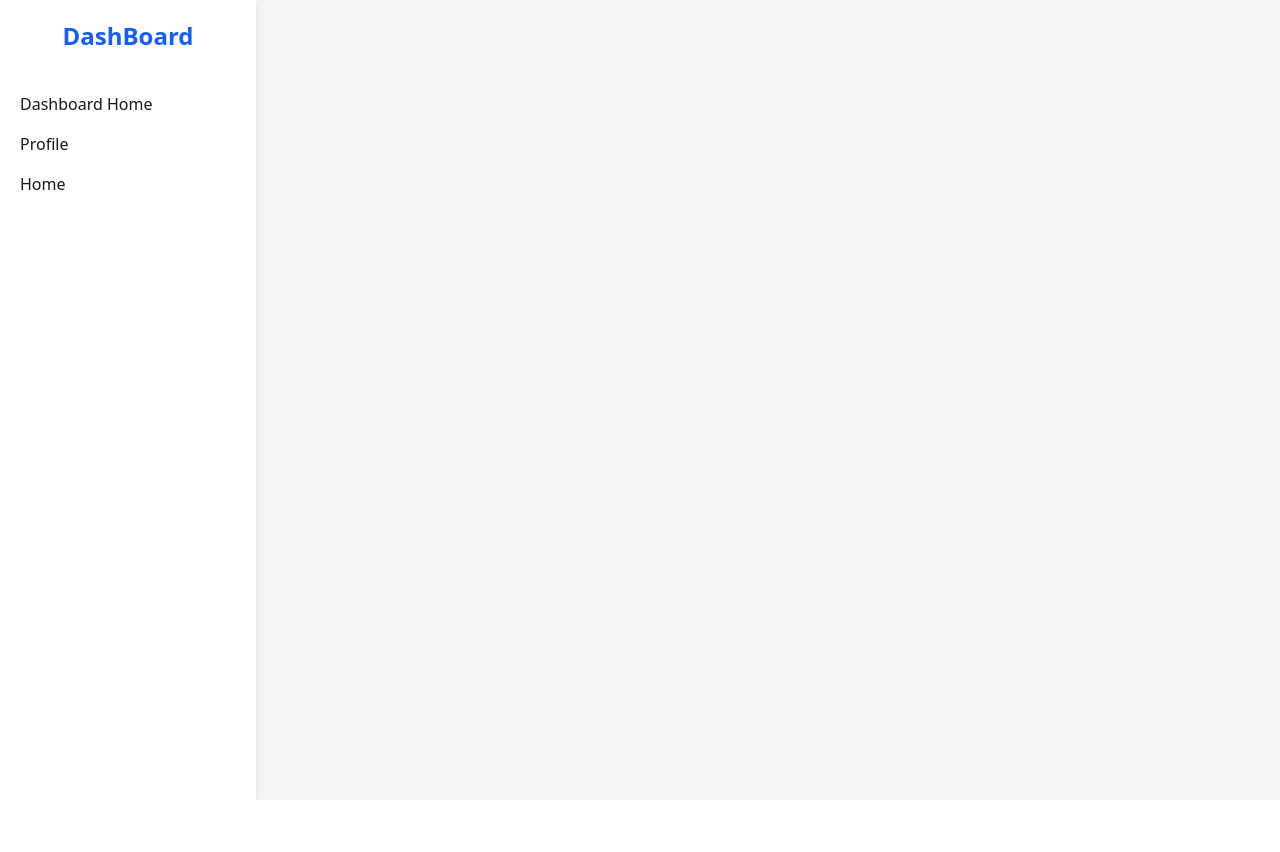
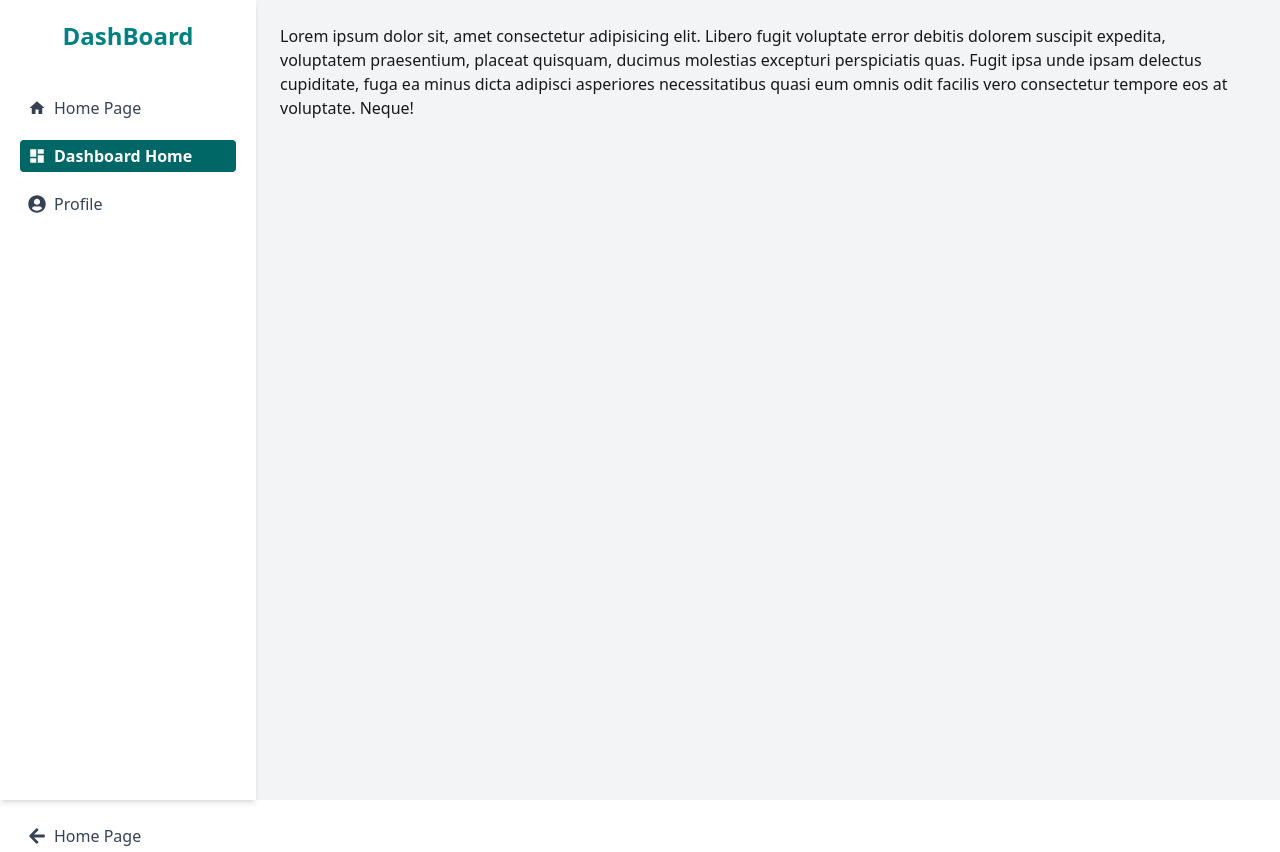
Before and after one commit to mubtasimprime/NewsPaper_MERN, a React (Vite) app: page /dashboard in a window 1280 px wide. Before the commit the page ends 800 px from the top, so only its background shows below. Built offline with nearby package versions, Linux system fonts and the light colour scheme; no server answers; sample sign-in values are in the browser's storage.

Commit message:
Working with Dashboard

```diff
--- a/src/components/DashboardSidebar.jsx
+++ b/src/components/DashboardSidebar.jsx
@@ -1,20 +1,68 @@
-import { Link } from "react-router";
+import { NavLink } from "react-router";
+import { MdDashboard, MdHome } from "react-icons/md";
+import {
+  FaUserCircle,
+  FaUsers,
+  FaNewspaper,
+  FaPlusCircle,
+  FaArrowLeft,
+} from "react-icons/fa";
 
 const DashboardSidebar = ({ userRole }) => {
+  const linkClasses = ({ isActive }) =>
+    `flex items-center gap-2 px-2 py-1 rounded transition
+     ${
+       isActive
+         ? "text-white bg-[#006666] font-semibold"
+         : "text-gray-700 hover:bg-[#004c4c] hover:text-white"
+     }`;
+
   return (
-    <div className="flex flex-col space-y-4">
-      <Link to="/dashboard">Dashboard Home</Link>
-      <Link to="/dashboard/profile">Profile</Link>
-      <Link to="/">Home</Link>
+    <div className="flex flex-col h-full justify-between">
+      {/* top section */}
+      <div className="flex flex-col space-y-4">
+        <NavLink to="/" className={linkClasses}>
+          <MdHome className="text-lg" />
+          Home Page
+        </NavLink>
 
-      {/* Admin-only links */}
-      {userRole === "admin" && (
-        <>
-          <Link to="/dashboard/users">All Users Page</Link>
-          <Link to="/dashboard/articles">All Articles Page</Link>
-          <Link to="/dashboard/add-publisher">Add Publisher Page</Link>
-        </>
-      )}
+        <NavLink to="/dashboard" end className={linkClasses}>
+          <MdDashboard className="text-lg" />
+          Dashboard Home
+        </NavLink>
+
+        <NavLink to="/dashboard/profile" className={linkClasses}>
+          <FaUserCircle className="text-lg" />
+          Profile
+        </NavLink>
+
+        {userRole === "admin" && (
+          <>
+            <NavLink to="/dashboard/users" className={linkClasses}>
+              <FaUsers className="text-lg" />
+              All Users Page
+            </NavLink>
+
+            <NavLink to="/dashboard/articles" className={linkClasses}>
+              <FaNewspaper className="text-lg" />
+              All Articles Page
+            </NavLink>
+
+            <NavLink to="/dashboard/add-publisher" className={linkClasses}>
+              <FaPlusCircle className="text-lg" />
+              Add Publisher Page
+            </NavLink>
+          </>
+        )}
+      </div>
+
+      {/* bottom section – Home Page */}
+      <div className="mt-6">
+        <NavLink to="/" className={linkClasses}>
+          <FaArrowLeft className="text-lg" />
+          Home Page
+        </NavLink>
+      </div>
     </div>
   );
 };
--- a/src/layout/DashboardLayout.jsx
+++ b/src/layout/DashboardLayout.jsx
@@ -2,6 +2,7 @@ import { Outlet } from "react-router";
 import DashboardSidebar from "../components/DashboardSidebar";
 import { useEffect, useState } from "react";
 import useAuth from "../hooks/useAuth";
+import Dashboard from "../pages/Dashboard/DashBoard";
 
 const DashboardLayout = () => {
   const { user } = useAuth();
@@ -19,7 +20,7 @@ const DashboardLayout = () => {
     <div className="min-h-screen flex bg-gray-100">
       {/* Sidebar */}
       <aside className="w-64 bg-white shadow-md p-5 hidden md:block">
-        <div className="text-2xl font-bold mb-10 text-center text-blue-600">
+        <div className="text-2xl font-bold mb-10 text-center text-3">
           DashBoard
         </div>
         <DashboardSidebar userRole={userRole} />
@@ -27,7 +28,7 @@ const DashboardLayout = () => {
 
       {/* Main Content */}
       <div className="flex-1 p-4 md:p-6">
-        <Outlet />
+        <Outlet></Outlet>
       </div>
     </div>
   );
--- /dev/null
+++ b/src/pages/AllArticles.jsx
@@ -0,0 +1,7 @@
+import React from "react";
+
+const AllArticles = () => {
+  return <div></div>;
+};
+
+export default AllArticles;
--- a/src/pages/Dashboard/DashBoard.jsx
+++ b/src/pages/Dashboard/DashBoard.jsx
@@ -1,10 +1,14 @@
-import { Outlet } from "react-router";
-import Loading from "../shared/Loading";
-
 export default function Dashboard() {
   return (
     <>
-      <Outlet></Outlet>
+      <h1>
+        Lorem ipsum dolor sit, amet consectetur adipisicing elit. Libero fugit
+        voluptate error debitis dolorem suscipit expedita, voluptatem
+        praesentium, placeat quisquam, ducimus molestias excepturi perspiciatis
+        quas. Fugit ipsa unde ipsam delectus cupiditate, fuga ea minus dicta
+        adipisci asperiores necessitatibus quasi eum omnis odit facilis vero
+        consectetur tempore eos at voluptate. Neque!
+      </h1>
     </>
   );
 }
--- /dev/null
+++ b/src/pages/Dashboard/Profile.jsx
@@ -0,0 +1,7 @@
+import React from "react";
+
+const Profile = () => {
+  return <div>Profile</div>;
+};
+
+export default Profile;
--- a/src/router/router.jsx
+++ b/src/router/router.jsx
@@ -12,6 +12,7 @@ import AllUsers from "../pages/Dashboard/AllUsers";
 import AllArticles from "../pages/Dashboard/AllArticles";
 import AddArticle from "../pages/AddArticle";
 import AddPublisher from "../pages/Dashboard/AddPublisher";
+import Profile from "../pages/Dashboard/Profile";
 
 export const router = createBrowserRouter([
   {
@@ -73,6 +74,10 @@ export const router = createBrowserRouter([
     children: [
       { index: true, element: <Dashboard /> },
       {
+        path: "/dashboard/profile",
+        element: <Profile></Profile>,
+      },
+      {
         path: "/dashboard/users",
         element: <AllUsers></AllUsers>,
       },
```
